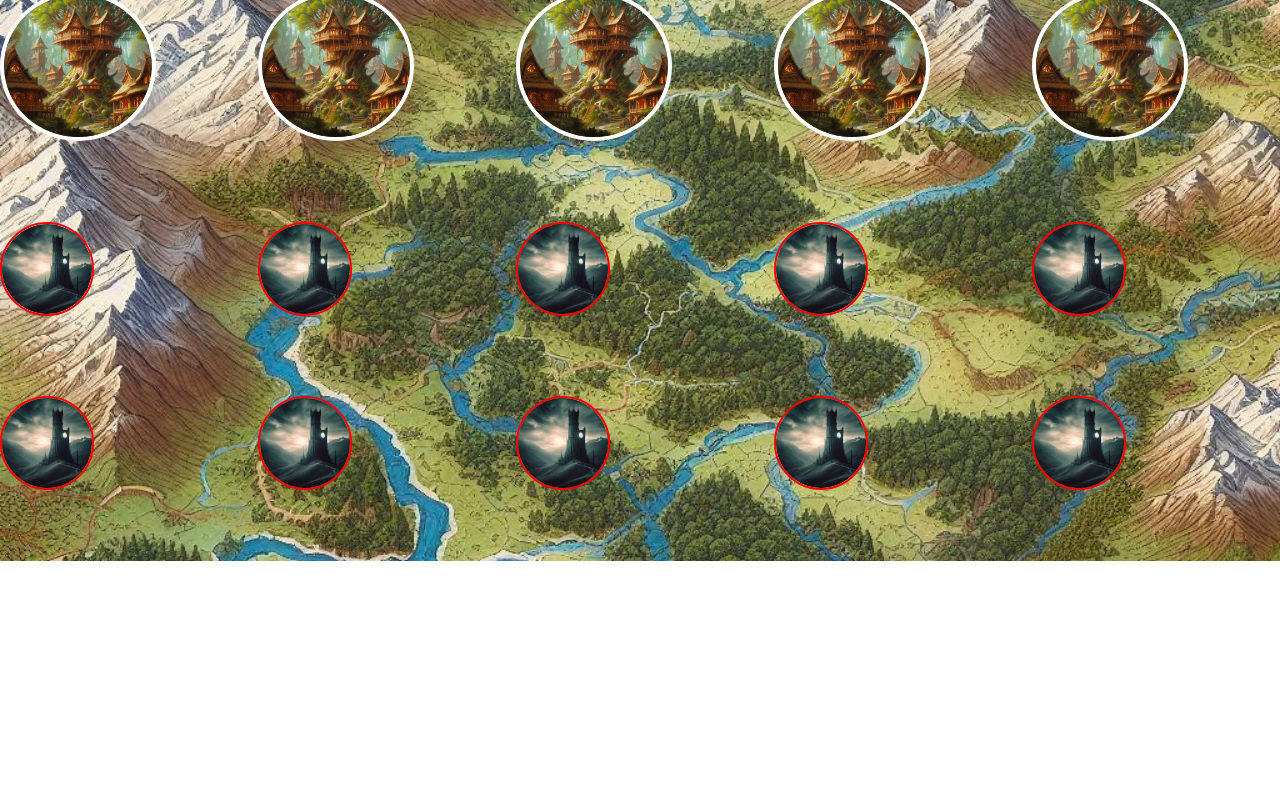
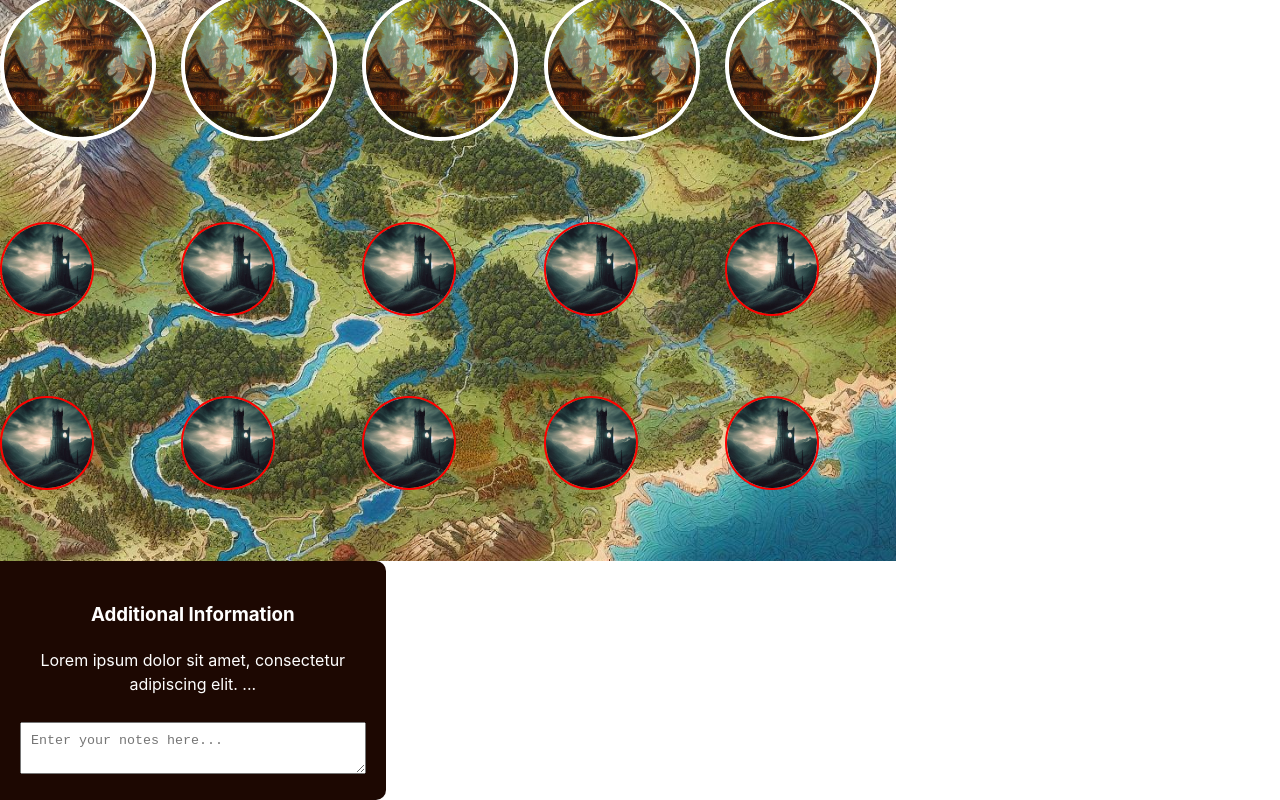
Before and after one commit to Aarwyn-Solutions/sylvan_bastion_defence_react, a React (Vite) app: page / in a window 1280 px wide. Shown: the part 364-1164 px from the top of the page. Before the commit the page ends 925 px from the top, so only its background shows below. Built offline with nearby package versions, Linux system fonts and the light colour scheme.

Commit message:
initialized state for bastionInfo and DungeonInfo and connect Bastion|Dungeon component event with Menu component

```diff
--- a/src/App.tsx
+++ b/src/App.tsx
@@ -1,14 +1,30 @@
-import React from "react";
-import { useEffect } from "react";
+import React, { useState } from "react";
 
 import Map from "./components/Map";
+import Menu from "./components/Menu";
+import { DungeonInfo } from "./components/Dungeon";
+import { BastionInfo } from "./components/Bastion";
 
 const App: React.FC = () => {
   const mapImageUrl = "./src/assets/game/map.jpg";
+  const [selectedBlock, setSelectedBlock] = useState<BastionInfo | DungeonInfo | null>(null);
+
+  const appStyles: React.CSSProperties = {
+    display: "flex",
+    flexWrap: "wrap",
+  };
+
+  const handleBlockClick = (info: BastionInfo | DungeonInfo) => {
+    setSelectedBlock(info);
+  };
+
   return (
     <>
       <h1>Hello Map</h1>
-      <Map imageUrl={mapImageUrl} />
+      <div className="container" style={appStyles}>
+        <Map imageUrl={mapImageUrl} onBlockClick={handleBlockClick} />
+        <Menu selectedBlock={selectedBlock} />
+      </div>
     </>
   );
 };
```
